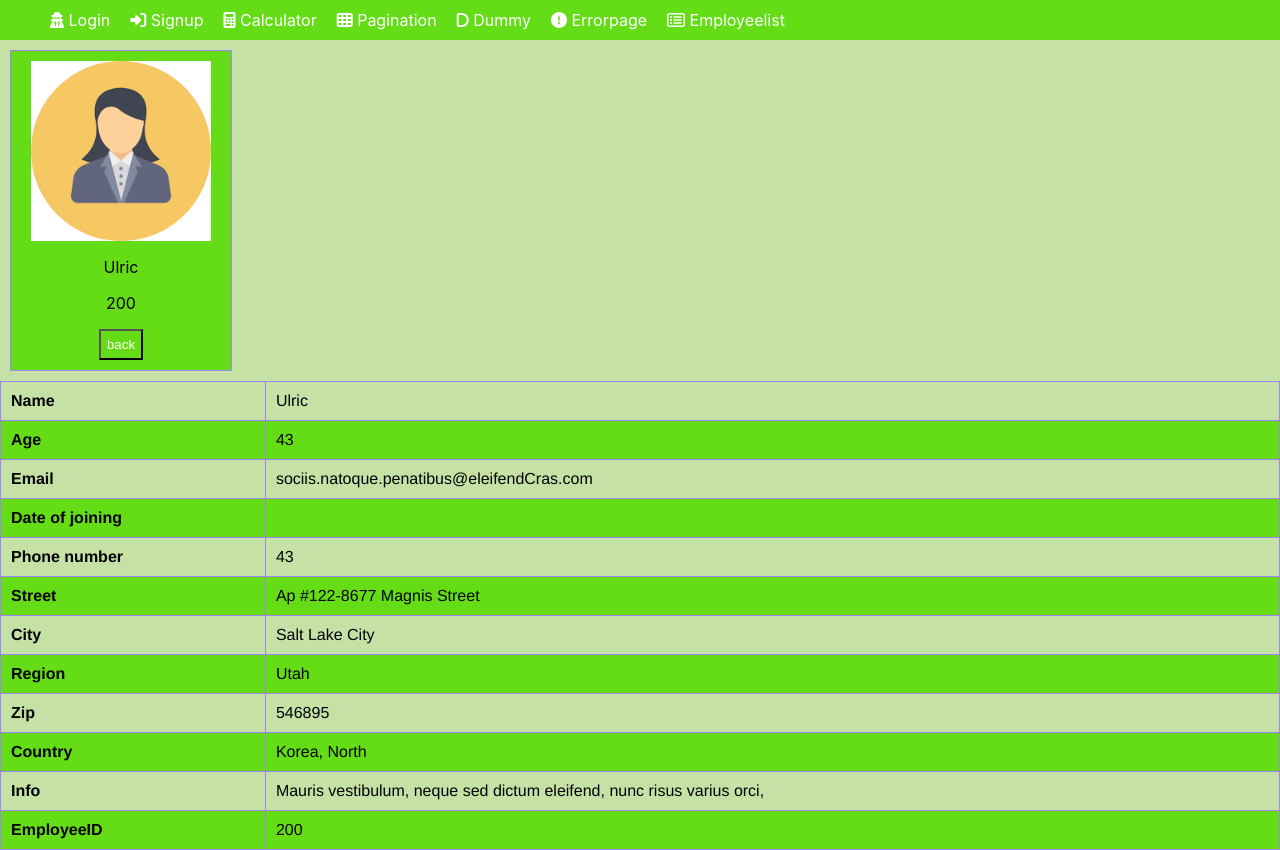
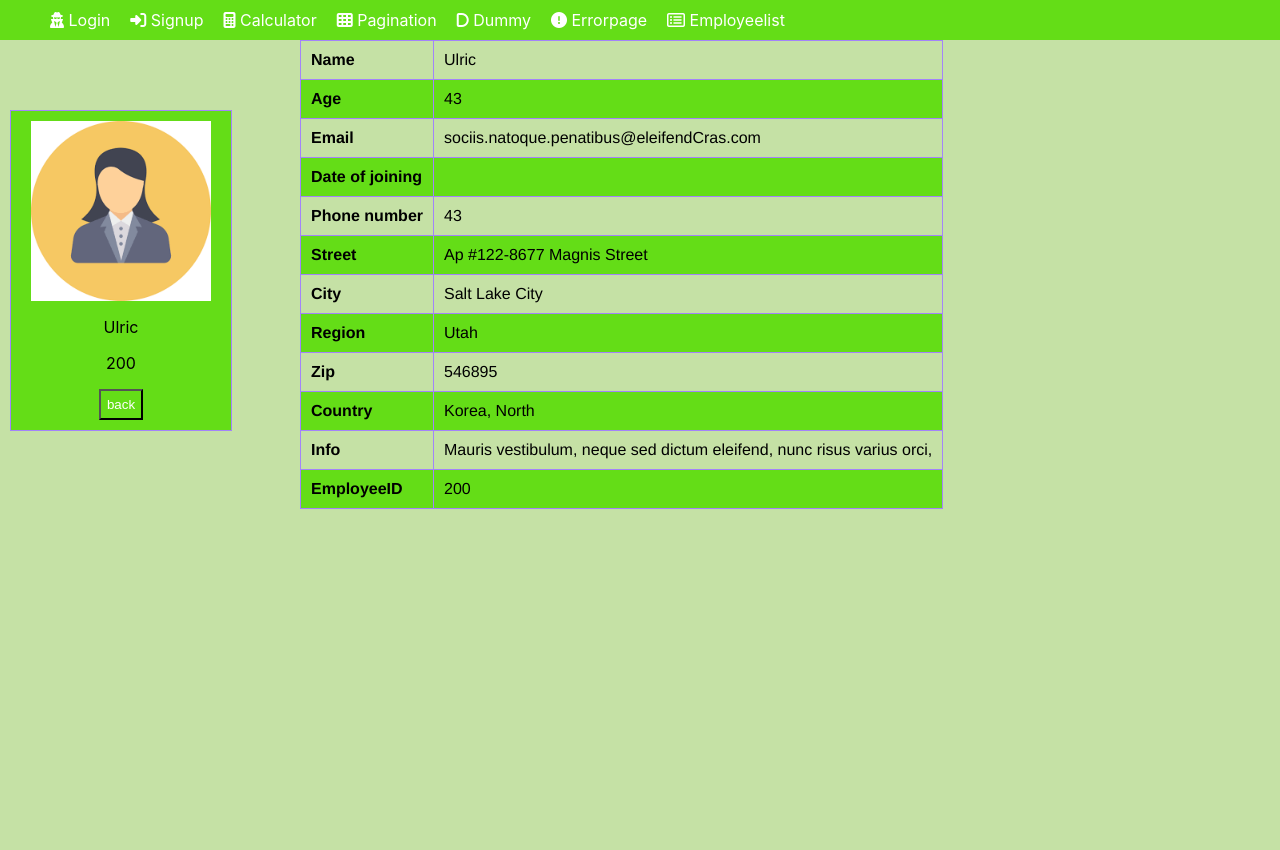
Before and after one commit to Gmv-Anbu/vinith, a React (Create React App) app: page /employeedetails in a window 1280 px wide. After the commit the page ends 800 px from the top, so only its background shows below. Built offline with nearby package versions, Linux system fonts and the light colour scheme.

Commit message:
3 files modified, 1 added

```diff
--- /dev/null
+++ b/src/css/empdetail.css
@@ -0,0 +1,9 @@
+div #empdetail {
+  position: absolute;
+  top: 100px;
+}
+div .empTable {
+  display: inline-block;
+  position: absolute;
+  left: 300px;
+}
--- a/src/pages/Calculator.jsx
+++ b/src/pages/Calculator.jsx
@@ -46,7 +46,7 @@ function Calculator() {
           <button onClick={() => display('0')}>0</button>
           <button onClick={() => display('/')}>/</button>
           <button onClick={() => display('.')}>.</button>
-          <button onC lick={() => clearfn()}>C</button>
+          <button onClick={() => clearfn()}>C</button>
         </div>
         <div>
           <button className="double" onClick={() => setresult('')}>
--- a/src/pages/employeedetails.jsx
+++ b/src/pages/employeedetails.jsx
@@ -1,6 +1,7 @@
 import React from 'react';
 import Card from '../components/card';
 import { useNavigate } from 'react-router-dom';
+import '../css/empdetail.css';
 function Employeedetails() {
   const navigate = useNavigate();
   var emp = {
@@ -29,8 +30,8 @@ function Employeedetails() {
       <div id="empdetail">
         <Card btntext="back" emp={emp} click={back}></Card>
       </div>
-      <table id="table1">
-      <tr>
+      <table id="table1" className="empTable">
+        <tr>
           <th>Name</th>
           <td>{emp.Name}</td>
         </tr>
--- a/src/pages/login.jsx
+++ b/src/pages/login.jsx
@@ -51,14 +51,19 @@ function Login() {
               value: true,
               message: 'password is required',
             },
-            minLength: {
-              value: 3,
-              message: 'password atleast have 6 character with alphanumeric',
+            pattern: {
+              value: /^(?=.*[A-Za-z])(?=.*\d)[A-Za-z\d]{8,}$/,
+              message:
+                'Minimum eight characters, at least one letter and one number',
             },
-            maxLength: {
-              value: 10,
-              message: 'password not execd 10 characters ',
-            },
+            // minLength: {
+            //   value: 3,
+            //   message: 'password atleast have 6 character with alphanumeric',
+            // },
+            // maxLength: {
+            //   value: 10,
+            //   message: 'password not execd 10 characters ',
+            // },
           })}
         />
         <small>{errors.password && errors.password.message}</small>
```
